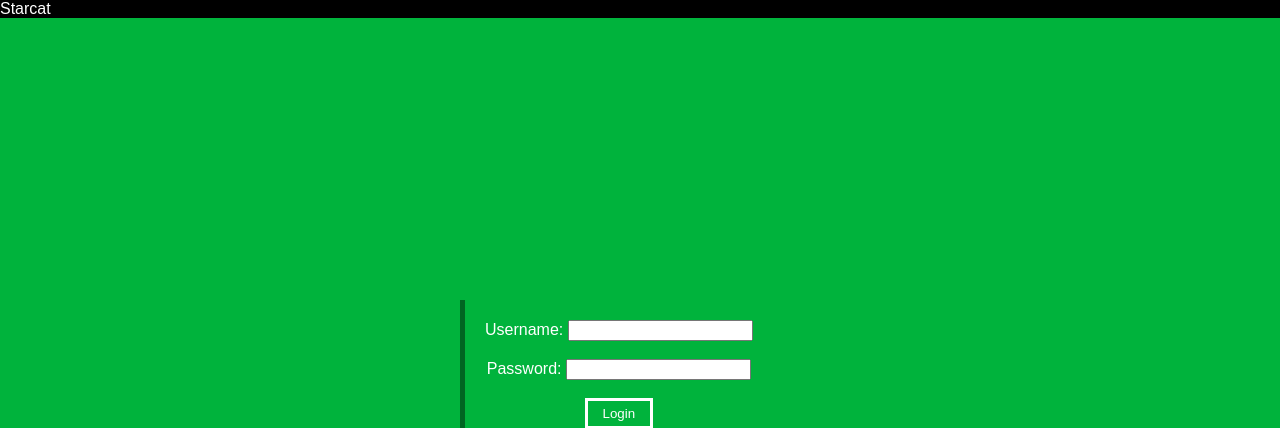
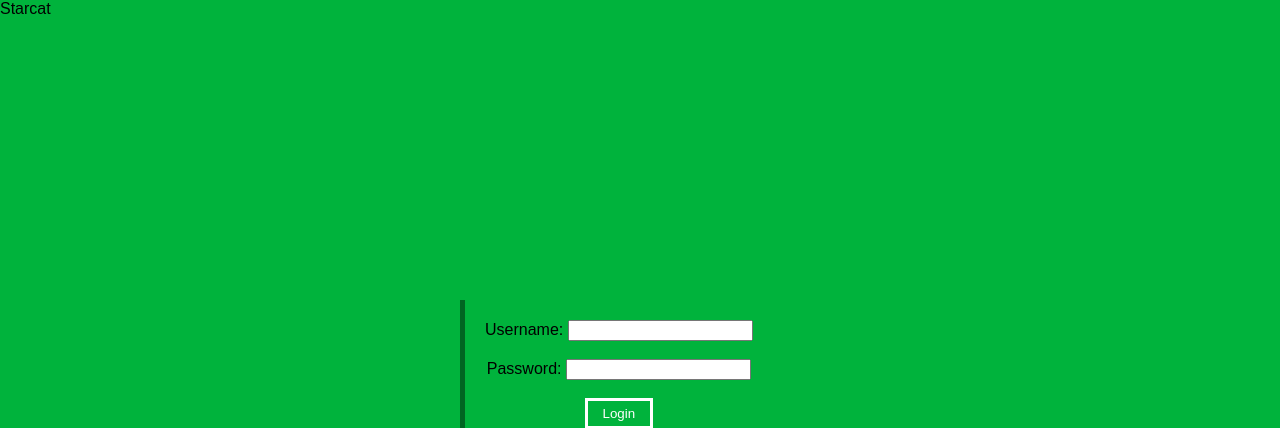
Before and after one commit to Dekryptor/starchat, a PHP site: page / in a window 1280 px wide. Shown: the top 428 px of the page. Run offline with PHP 8.4, Linux system fonts and the light colour scheme.

Commit message:
nevermind

```diff
--- a/index.php
+++ b/index.php
@@ -8,9 +8,8 @@ animation-name: look;
 animation-duration: 1s;
 margin:0;
 background-color: #00b33c;
-color: #ffffff;
+color: #000000;
 font-family: arial;
-box-shadow: inset 0px 0px 3px 10px #000000;
 }
 @keyframes look {
 0% { background-color: #000000; }
```
